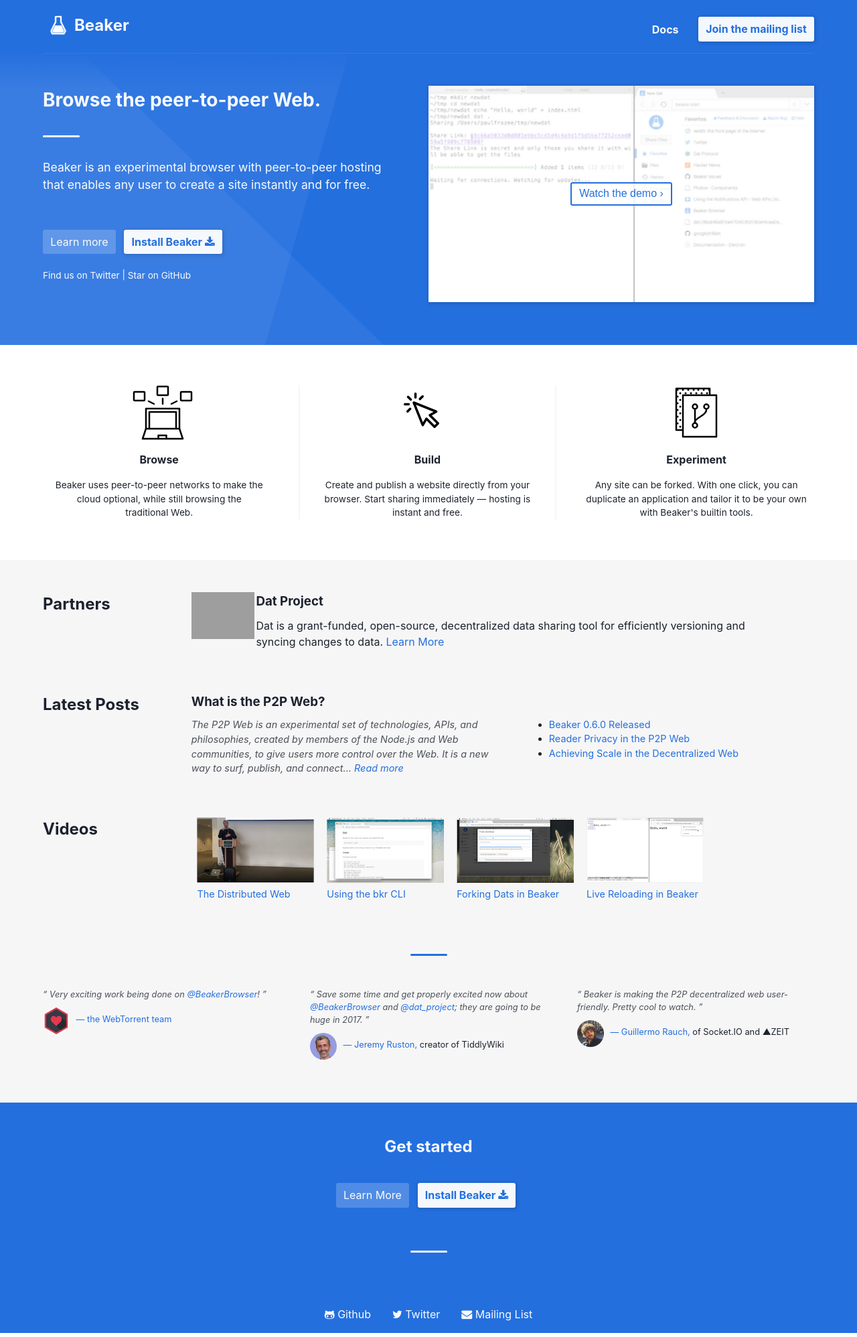
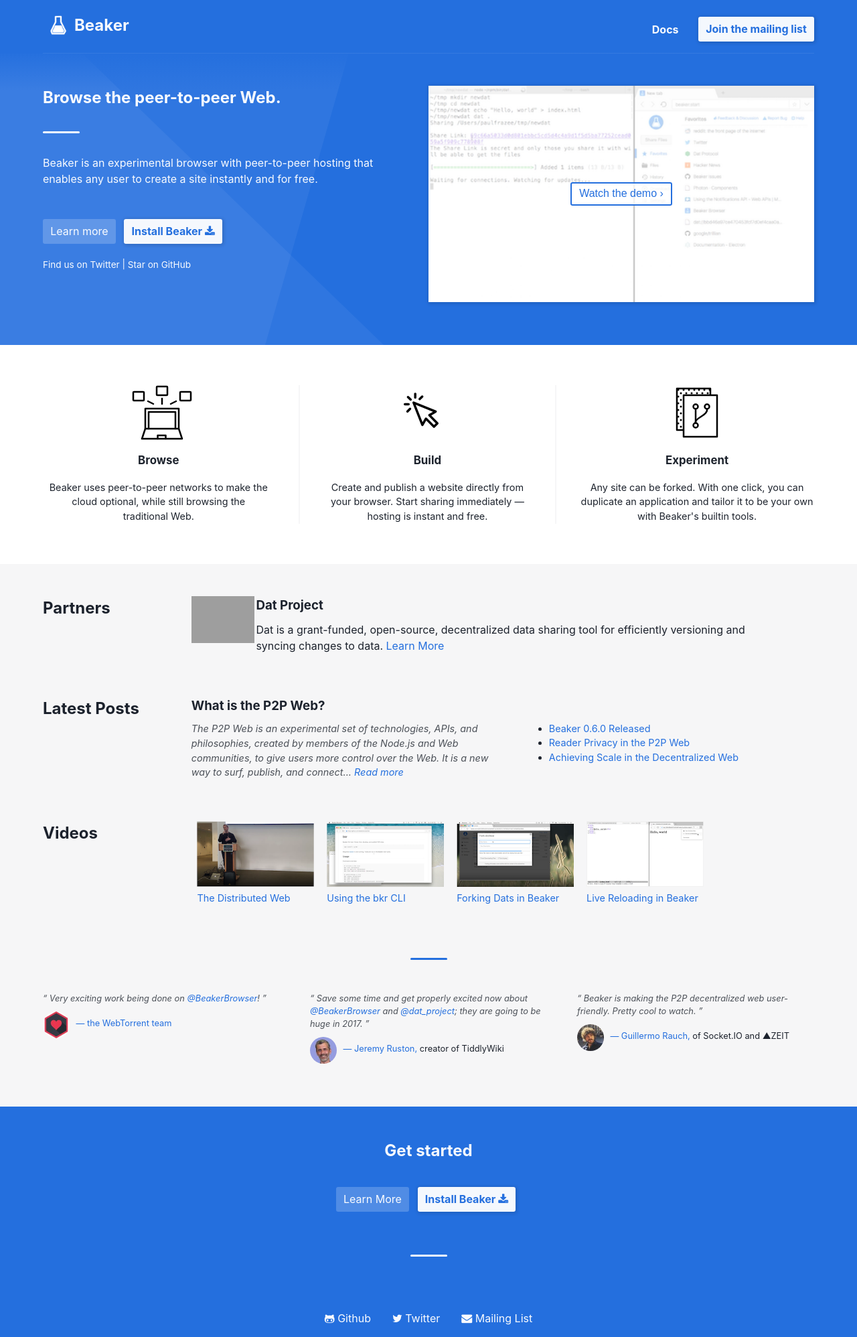
Before and after one commit to beakerbrowser/beakerbrowser.com, a Jekyll site: the page built from index.html, in a window 1280 px wide. Shown: the whole page at 67% size. Built offline with Jekyll 4.4.1, drawn with Linux system fonts in a browser that asks for light colours; grey boxes are pictures that could not be loaded.

Commit message:
Use rem for font sizes

```diff
--- a/css/base/_type.scss
+++ b/css/base/_type.scss
@@ -2,5 +2,6 @@
   font-family: -apple-system, BlinkMacSystemFont, "Segoe UI", Helvetica, Arial
 sans-serif, "Apple Color Emoji", "Segoe UI Emoji", "Segoe UI Symbol";
   line-height: 1.5;
+  font-size: 16px;
   color: $text--light-bg;
 }
--- a/css/pages/_home.scss
+++ b/css/pages/_home.scss
@@ -6,7 +6,7 @@
   @extend %shrink-text-phone;
 
   @include respond-to(tablet) {
-    font-size: 1em;
+    font-size: 1rem;
 
     &:before {
       display: block;
@@ -68,12 +68,11 @@
 
   &__description {
     margin-bottom: 3em;
-    font-size: 1.1em;
   }
 
   &__github {
     margin-top: 1.5em;
-    font-size: .85em;
+    font-size: .85rem;
 
     * {
       vertical-align: middle;
@@ -111,7 +110,7 @@
   }
 
   &__tagline {
-    font-size: 1.75em;
+    font-size: 1.5rem;
     font-weight: bold;
   }
 }
@@ -121,7 +120,7 @@
   padding: 3em 0;
 
   &--explainer {
-    font-size: .95em;
+    font-size: .95rem;
     background: $explainer-bg;
     padding: 4em 0;
   }
@@ -169,7 +168,7 @@
     @extend %flex-container;
     flex-direction: column;
     max-width: 400px;
-    font-size: .9em;
+    font-size: .9rem;
     text-align: center;
     padding: 3em 2em;
 
@@ -283,14 +282,14 @@
     p {
       color: $text--light-bg-muted;
       font-style: italic;
-      font-size: .9em;
+      font-size: .9rem;
       margin-bottom: 1em;
     }
   }
 
   &__list {
     @extend %col-2-5;
-    font-size: .9em;
+    font-size: .9rem;
     padding: 2em 2em 2em 3.5em;
     margin: auto;
     text-align: left;
@@ -325,7 +324,7 @@
       @extend %link;
       display: inline-block;
       flex-basis: 10%;
-      font-size: .9em;
+      font-size: .9rem;
     }
   }
 }
@@ -334,7 +333,7 @@
   .testimonials {
     @extend %grid-3;
     list-style: none;
-    font-size: .8em;
+    font-size: .8rem;
   }
 
   .testimonial {
```
